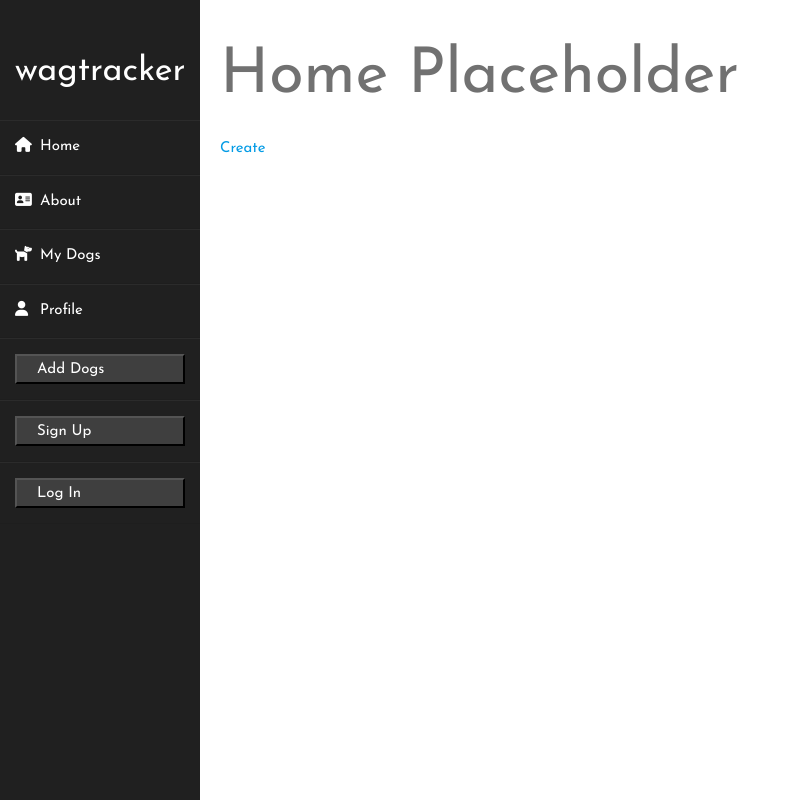
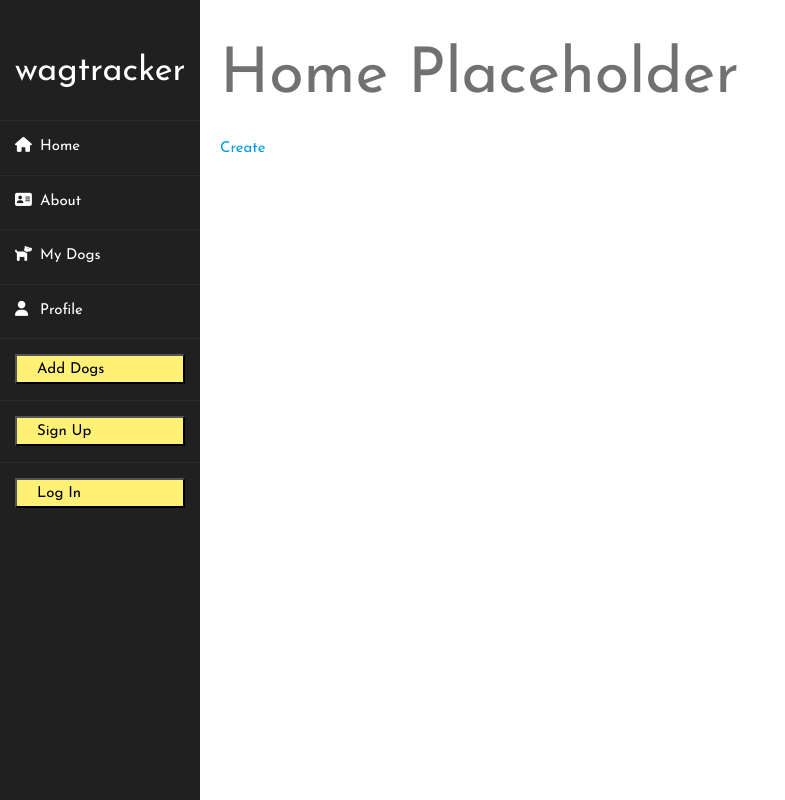
Before and after one commit to redsn/dog-walking-crm, a Django app: page / in a window 1280 px wide. Shown: the whole page, without its empty margins (0-785 px from the left). Run offline with Django 4.2, Linux system fonts and the light colour scheme; some libraries are stand-ins or nearby versions.

Commit message:
wip:added url to logo

```diff
--- a/main_app/templates/base.html
+++ b/main_app/templates/base.html
@@ -17,15 +17,15 @@
 <body>
     <div class="wrapper">
         <div class="sidebar">
-        <h4>WagTracker</h4>
+            <a href="{% url 'home' %}" style="text-decoration: none"><h4>wagtracker</h4></a>
             <ul>
                 <li><a href="{% url 'home' %}"><i class="fas fa-home"></i>Home</a></li>
                 <li><a href="{% url 'about' %}"><i class="fas fa-address-card"></i>About</a></li>
                 <li><a href="{% url 'dog_index' %}"><i class="fas fa-dog"></i>My Dogs</a></li>
                 <li><a href=""><i class="fas fa-user"></i>Profile</a></li>
-            <li><button><a href="{% url 'dog_create' %}">Add Dogs</a></button></li>
-            <li><button><a href="{% url 'signup' %}">Sign Up</a></button></li>
-            <li><button><a href="{% url 'login' %}">Log In</a></button></li>
+                <li><button class='yellow lighten-2'><a href="{% url 'dog_create' %}" class="black-text text-darken-2">Add Dogs</a></button></li>
+                <li><button class='yellow lighten-2'><a href="{% url 'signup' %}" class="black-text text-darken-2">Sign Up</a></button></li>
+                <li><button class='yellow lighten-2'><a href="{% url 'login' %}" class="black-text text-darken-2">Log In</a></button></li>
             </ul>
         </div>
         <div class="main_content">
```
Lines whose indentation alone changed are shown as unchanged.
